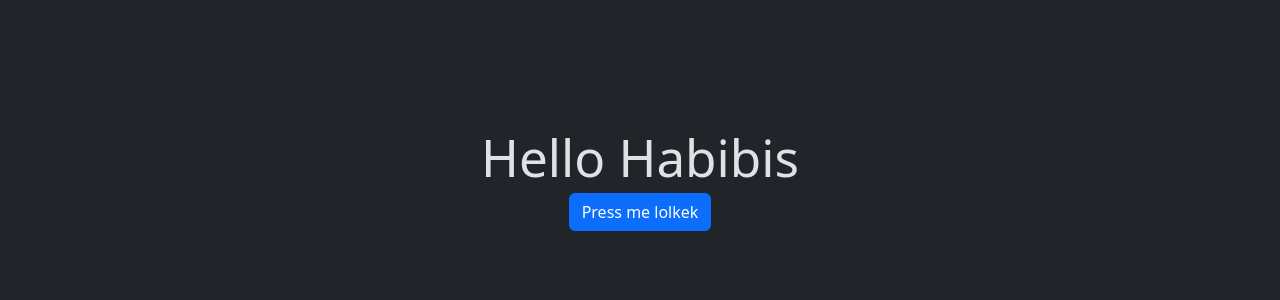
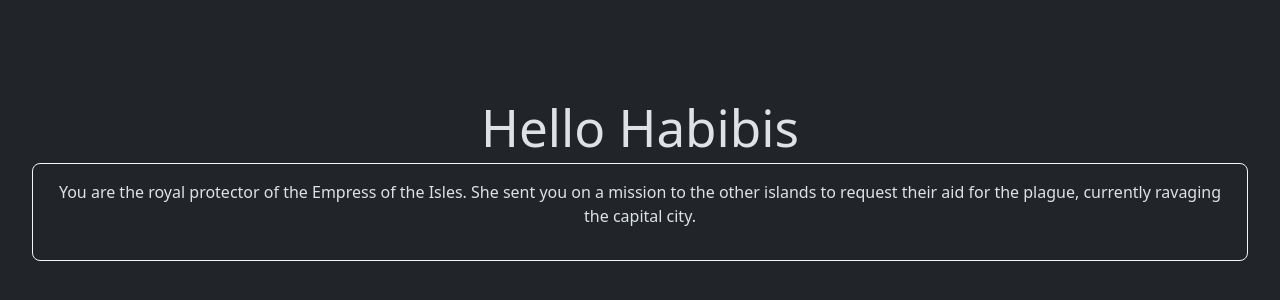
Before and after one commit to AmevinLS/rpg-engine, a React (Vite) app: page / in a window 1280 px wide. Shown: the part 220-520 px from the top of the page. Built offline with nearby package versions, Linux system fonts and the light colour scheme.

Commit message:
Add StoryPointText component

```diff
--- a/src/App.jsx
+++ b/src/App.jsx
@@ -1,16 +1,21 @@
 import { useState } from 'react';
 import { Button } from 'react-bootstrap';
+import ChoiceBox from './components/ChoiceBox';
 
 import 'bootstrap/dist/css/bootstrap.min.css';
 import './App.css';
 
+import story from './assets/dishonored_story.json';
+import StoryPointText from './components/StoryPointText';
+
 function App() {
-  return (
-    <>
-      <h1>Hello Habibis</h1>
-      <Button>Press me lolkek</Button>
-    </>
-  )
+    return (
+        <>
+            <h1>Hello Habibis</h1>
+            <StoryPointText storypoint={story.storypoints.start} />
+            <ChoiceBox choices={story.storypoints.start} />
+        </>
+    )
 }
 
 export default App
--- a/src/components/ChoiceBox.jsx
+++ b/src/components/ChoiceBox.jsx
@@ -1,6 +1,6 @@
 import "./ChoiceBox.css";
 
-function ChoiceBox() {
+function ChoiceBox({ choices }) {
     return (
         <>
 
--- /dev/null
+++ b/src/components/StoryPointText.css
@@ -0,0 +1,10 @@
+.story-text-box {
+    border-style: solid;
+    border-color: whitesmoke;
+    border-width: 0.1rem;
+    border-radius: 0.5rem;
+
+    padding: 1rem;
+
+    cursor: pointer;
+}
--- /dev/null
+++ b/src/components/StoryPointText.jsx
@@ -0,0 +1,16 @@
+import { useState } from 'react';
+import "./StoryPointText.css";
+
+export default function StoryPointText({ storypoint }) {
+    const [textIndex, setTextIndex] = useState(0);
+
+    const handleClick = (event) => {
+        setTextIndex(textIndex + 1);
+    };
+
+    return (
+        <div className="story-text-box" onClick={handleClick}>
+            <p>{storypoint.texts[textIndex]}</p>
+        </div>
+    );
+}
```
Also changed, not shown: src/components/Choice.jsx (+4 -3 lines).
